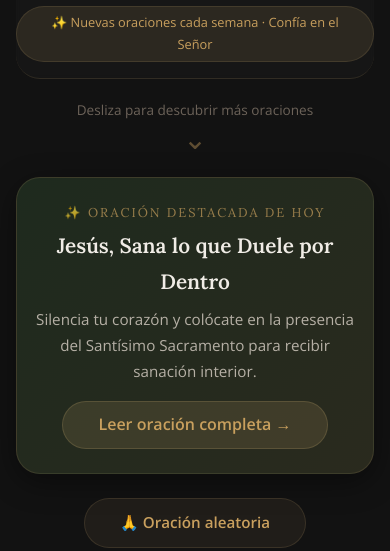
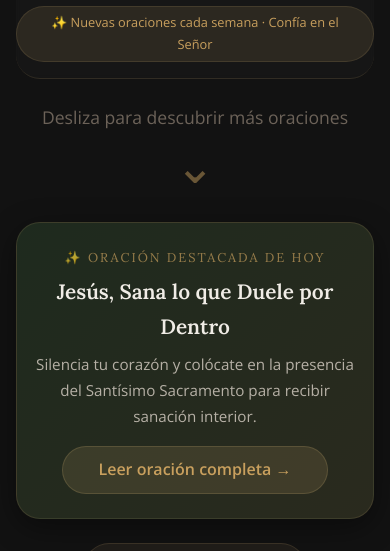
Before and after one commit to andy201113-png/elsantisimoteespera, a plain HTML site: page index.html in a window 390 px wide. Shown: the part 230-781 px from the top of the page. Drawn offline with nearby package versions, Linux system fonts and the light colour scheme.

Commit message:
Commit inicial

```diff
--- a/index.html
+++ b/index.html
@@ -75,18 +75,19 @@
         /* ===== INDICADOR DE SCROLL (FLECHA ANIMADA) ===== */
         .scroll-indicator {
             text-align: center;
-            margin: 1rem 0 1.5rem;
+            margin: 1.5rem 0 1.8rem;
             color: #a89888;
-            font-size: 0.85rem;
+            font-size: 1.3rem;          /* 📌 Más grande */
             animation: float 2.5s ease-in-out infinite;
+            font-weight: 400;
         }
 
         .scroll-indicator .arrow {
             display: block;
-            font-size: 2.2rem;
-            line-height: 1;
+            font-size: 4rem;             /* 📌 Mucho más grande */
+            line-height: 1.2;
             color: #c9a05e;
-            opacity: 0.7;
+            opacity: 0.8;
             margin-top: 0.2rem;
         }
 
@@ -451,7 +452,10 @@
                 font-size: 1.2rem;
             }
             .scroll-indicator .arrow {
-                font-size: 1.8rem;
+                font-size: 3rem;    /* En móviles se reduce un poco pero sigue grande */
+            }
+            .scroll-indicator {
+                font-size: 1.1rem;
             }
             #randomModal .modal-content {
                 padding: 1.5rem;
```
